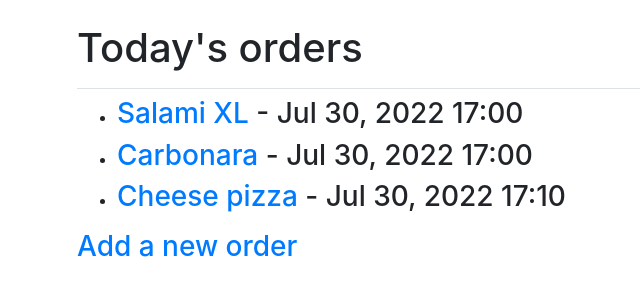
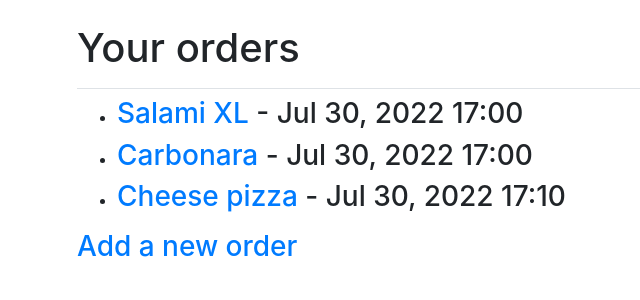
Before and after one commit to KacperMazur9680/Web_application, a Django app: page /orders/ in a window 1280 px wide. Shown: the part 58-358 px from the top of the page, without its empty margins (8-648 px from the left). Run offline with Django 4.2, Linux system fonts and the light colour scheme; a user stored in the database is signed in; data comes from the database, SQL or seed files in the repository; some libraries are stand-ins or nearby versions.

Commit message:
Grammar changes

```diff
--- a/pizzeria/pizzas/templates/pizzas/orders.html
+++ b/pizzeria/pizzas/templates/pizzas/orders.html
@@ -2,7 +2,7 @@
 {% extends "pizzas/base.html" %}
 
 {% block page_header %}
-  <h1>Today's orders</h1>
+  <h1>Your orders</h1>
 {% endblock page_header %}
 
 {% block content %}
```
